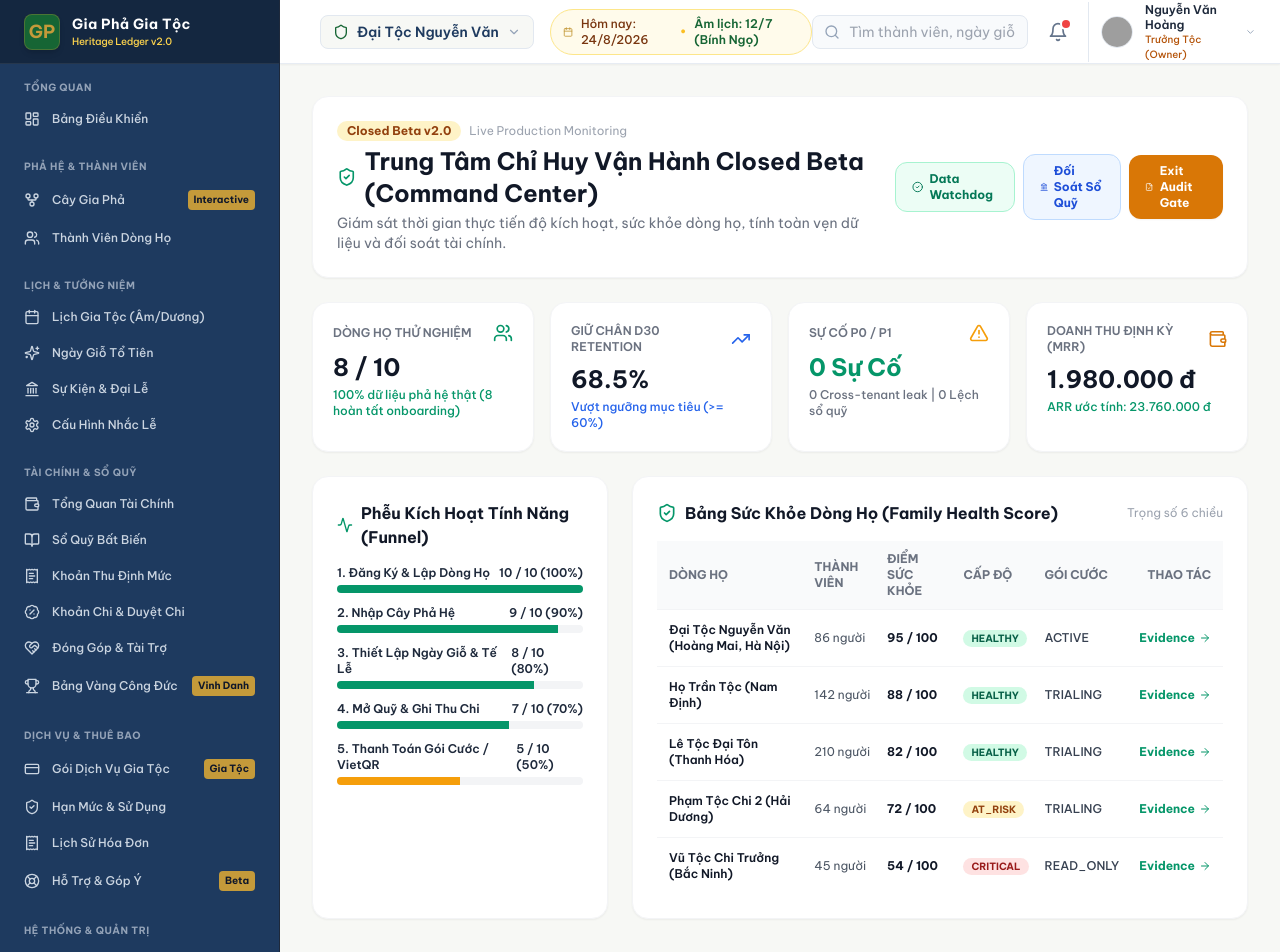
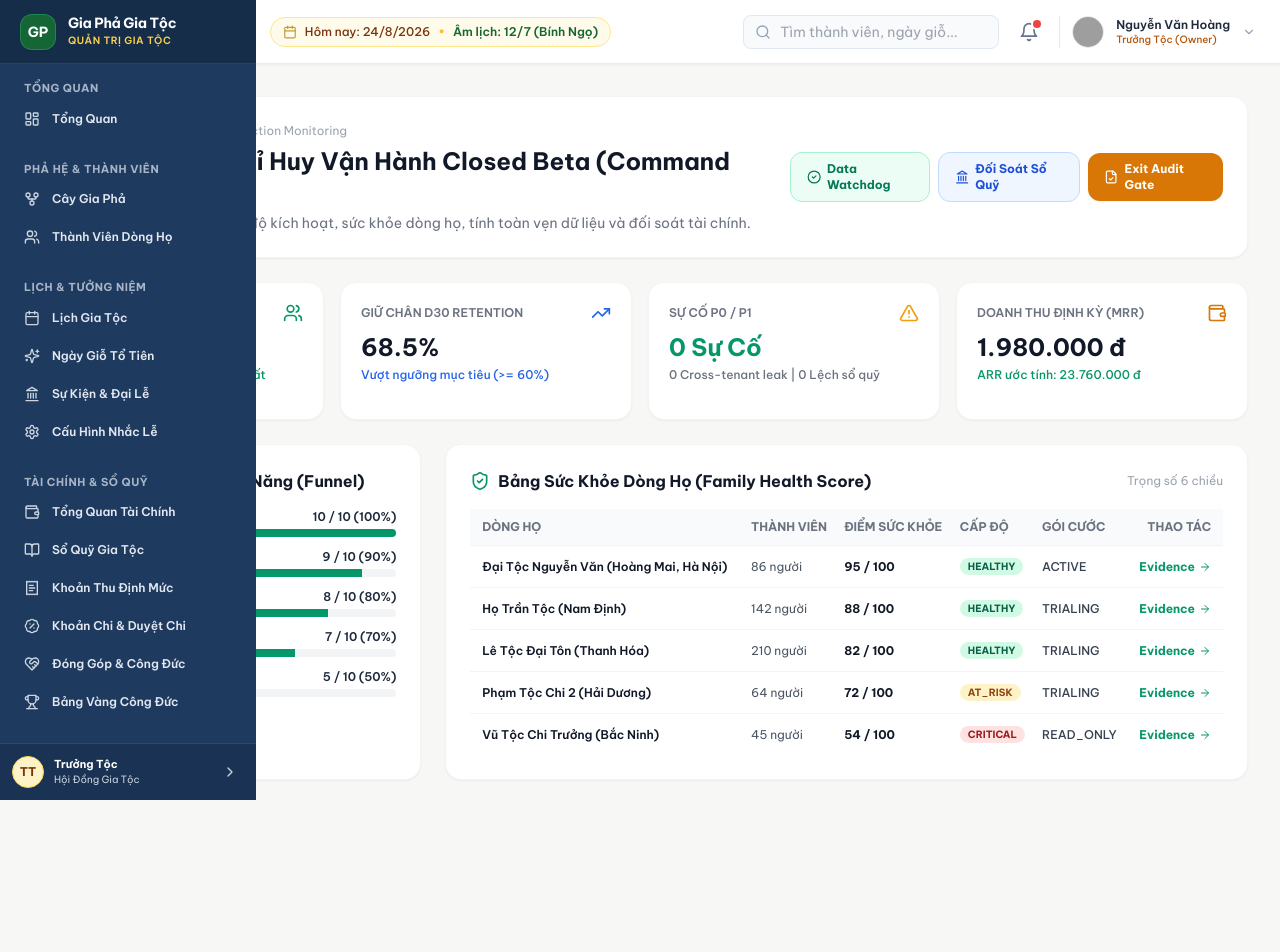
Before and after one commit to qtdyentho/GiaPhaGiaToc, a React (Vite) app: page /admin/beta in a window 1280 px wide. Shown: the top 952 px of the page. After the commit the page ends 812 px from the top, so only its background shows below. Built offline with nearby package versions, Linux system fonts and the light colour scheme; no server answers; grey boxes are pictures that could not be loaded.

Commit message:
feat(ux): complete Phase 6.X-Content global UX writing and human language reconciliation with uiCopy dictionary

```diff
--- a/src/components/calendar/CreateMemorialModal.tsx
+++ b/src/components/calendar/CreateMemorialModal.tsx
@@ -185,7 +185,7 @@ export const CreateMemorialModal: React.FC<CreateMemorialModalProps> = ({
                   onChange={(e) => setIsLeapMonth(e.target.checked)}
                   className="rounded text-amber-600 focus:ring-amber-500"
                 />
-                <span>Đây là ngày giỗ ghi nhận vào Tháng Nhuận (BR-MEMORIAL-003)</span>
+                <span>Ngày giỗ thuộc Tháng Nhuận âm lịch</span>
               </label>
             </div>
           </div>
--- a/src/components/genealogy/DataImportWizardModal.tsx
+++ b/src/components/genealogy/DataImportWizardModal.tsx
@@ -75,8 +75,8 @@ export const DataImportWizardModal: React.FC<DataImportWizardModalProps> = ({ is
                 <FileSpreadsheet className="w-5 h-5" />
               </div>
               <div>
-                <h1 className="text-base font-bold text-slate-900">Trợ Lý Nhập Dữ Liệu Gia Phả (Auto-Mapping Engine)</h1>
-                <p className="text-xs text-slate-500">Tự động nhận diện cột, kiểm tra lỗi logic và hỗ trợ Hoàn Tác (Undo Batch)</p>
+                <h1 className="text-base font-bold text-slate-900">Nhập Dữ Liệu Gia Phả Từ Tệp</h1>
+                <p className="text-xs text-slate-500">Tự động ghép cột thông tin, kiểm tra tính hợp lệ và hỗ trợ hoàn tác khi cần</p>
               </div>
             </div>
             <button onClick={onClose} className="text-slate-400 hover:text-slate-600 text-sm font-bold">✕</button>
@@ -88,7 +88,7 @@ export const DataImportWizardModal: React.FC<DataImportWizardModalProps> = ({ is
               1. Tải Lên
             </div>
             <div className={`p-1.5 rounded-lg ${step >= 2 ? 'bg-emerald-50 text-heritage-green border border-emerald-200' : 'bg-slate-50 text-slate-400'}`}>
-              2. Ánh Xạ Cột
+              2. Ghép Cột
             </div>
             <div className={`p-1.5 rounded-lg ${step >= 3 ? 'bg-emerald-50 text-heritage-green border border-emerald-200' : 'bg-slate-50 text-slate-400'}`}>
               3. Kiểm Tra
--- a/src/components/layout/AppSidebar.tsx
+++ b/src/components/layout/AppSidebar.tsx
@@ -20,6 +20,7 @@ import {
   LifeBuoy
 } from 'lucide-react';
 import { BRAND } from '../../lib/constants';
+import { UI_COPY } from '../../config/uiCopy';
 
 interface NavItem {
   to: string;
@@ -32,53 +33,53 @@ const navSections: { title: string; items: NavItem[] }[] = [
   {
     title: 'TỔNG QUAN',
     items: [
-      { to: '/app/dashboard', icon: LayoutDashboard, label: 'Bảng Điều Khiển' },
+      { to: '/app/dashboard', icon: LayoutDashboard, label: UI_COPY.navigation.overview },
     ],
   },
   {
     title: 'PHẢ HỆ & THÀNH VIÊN',
     items: [
-      { to: '/app/genealogy', icon: GitFork, label: 'Cây Gia Phả', badge: 'Interactive' },
-      { to: '/app/members', icon: Users, label: 'Thành Viên Dòng Họ' },
+      { to: '/app/genealogy', icon: GitFork, label: UI_COPY.navigation.genealogy },
+      { to: '/app/members', icon: Users, label: UI_COPY.navigation.members },
     ],
   },
   {
     title: 'LỊCH & TƯỞNG NIỆM',
     items: [
-      { to: '/app/calendar', icon: Calendar, label: 'Lịch Gia Tộc (Âm/Dương)' },
-      { to: '/app/memorials', icon: Sparkles, label: 'Ngày Giỗ Tổ Tiên' },
-      { to: '/app/events', icon: Landmark, label: 'Sự Kiện & Đại Lễ' },
-      { to: '/app/reminders', icon: Settings, label: 'Cấu Hình Nhắc Lễ' },
+      { to: '/app/calendar', icon: Calendar, label: UI_COPY.navigation.calendar },
+      { to: '/app/memorials', icon: Sparkles, label: UI_COPY.navigation.memorials },
+      { to: '/app/events', icon: Landmark, label: UI_COPY.navigation.events },
+      { to: '/app/reminders', icon: Settings, label: UI_COPY.navigation.reminders },
     ],
   },
   {
     title: 'TÀI CHÍNH & SỔ QUỸ',
     items: [
-      { to: '/app/finance', icon: Wallet, label: 'Tổng Quan Tài Chính' },
-      { to: '/app/finance/ledger', icon: BookOpen, label: 'Sổ Quỹ Bất Biến' },
-      { to: '/app/finance/income', icon: ReceiptText, label: 'Khoản Thu Định Mức' },
-      { to: '/app/finance/expenses', icon: BadgePercent, label: 'Khoản Chi & Duyệt Chi' },
-      { to: '/app/finance/contributions', icon: HeartHandshake, label: 'Đóng Góp & Tài Trợ' },
-      { to: '/app/finance/honor-roll', icon: Trophy, label: 'Bảng Vàng Công Đức', badge: 'Vinh Danh' },
+      { to: '/app/finance', icon: Wallet, label: UI_COPY.navigation.financeOverview },
+      { to: '/app/finance/ledger', icon: BookOpen, label: UI_COPY.navigation.fundLedger },
+      { to: '/app/finance/income', icon: ReceiptText, label: UI_COPY.navigation.income },
+      { to: '/app/finance/expenses', icon: BadgePercent, label: UI_COPY.navigation.expenses },
+      { to: '/app/finance/contributions', icon: HeartHandshake, label: UI_COPY.navigation.contributions },
+      { to: '/app/finance/honor-roll', icon: Trophy, label: UI_COPY.navigation.honorRoll },
     ],
   },
   {
-    title: 'DỊCH VỤ & THUÊ BAO',
+    title: 'GÓI DỊCH VỤ',
     items: [
-      { to: '/app/billing', icon: CreditCard, label: 'Gói Dịch Vụ Gia Tộc', badge: 'Gia Tộc' },
-      { to: '/app/billing/usage', icon: ShieldCheck, label: 'Hạn Mức & Sử Dụng' },
-      { to: '/app/billing/invoices', icon: ReceiptText, label: 'Lịch Sử Hóa Đơn' },
-      { to: '/app/support', icon: LifeBuoy, label: 'Hỗ Trợ & Góp Ý', badge: 'Beta' },
+      { to: '/app/billing', icon: CreditCard, label: UI_COPY.navigation.billing },
+      { to: '/app/billing/usage', icon: ShieldCheck, label: UI_COPY.navigation.usage },
+      { to: '/app/billing/invoices', icon: ReceiptText, label: UI_COPY.navigation.invoices },
+      { to: '/app/support', icon: LifeBuoy, label: UI_COPY.navigation.support },
     ],
   },
   {
     title: 'HỆ THỐNG & QUẢN TRỊ',
     items: [
-      { to: '/app/family/settings', icon: Settings, label: 'Cài Đặt Gia Tộc' },
-      { to: '/admin/payments', icon: Landmark, label: 'Duyệt Thanh Toán (Admin)', badge: 'Mới' },
-      { to: '/admin/beta', icon: ShieldCheck, label: 'Trung Tâm Chỉ Huy Beta', badge: 'Beta' },
-      { to: '/admin/revenue', icon: ShieldCheck, label: 'Quản Trị Doanh Thu' },
-      { to: '/admin/billing/config', icon: Settings, label: 'Cấu Hình Tài Khoản Nhận' },
+      { to: '/app/family/settings', icon: Settings, label: UI_COPY.navigation.settings },
+      { to: '/admin/payments', icon: Landmark, label: UI_COPY.navigation.adminPayments },
+      { to: '/admin/beta', icon: ShieldCheck, label: UI_COPY.navigation.adminOperations },
+      { to: '/admin/revenue', icon: ShieldCheck, label: 'Báo Cáo Doanh Thu' },
+      { to: '/admin/billing/config', icon: Settings, label: 'Tài Khoản Nhận Tiền' },
     ],
   },
 ];
@@ -94,60 +95,59 @@ export const AppSidebar: React.FC<{ isOpen?: boolean; onClose?: () => void }> =
         />
       )}
 
+      {/* Sidebar Container */}
       <aside
-        className={`fixed lg:static inset-y-0 left-0 z-40 w-[280px] bg-heritage-navy text-slate-300 flex flex-col shrink-0 min-h-screen border-r border-slate-800 transform transition-transform duration-200 ease-in-out ${
-          isOpen ? 'translate-x-0' : '-translate-x-full lg:translate-x-0'
+        className={`fixed top-0 left-0 bottom-0 z-50 w-64 bg-[#1E3A5F] text-white flex flex-col transition-transform duration-300 ease-in-out lg:translate-x-0 ${
+          isOpen ? 'translate-x-0' : '-translate-x-full'
         }`}
       >
         {/* Brand Header */}
-        <div className="h-16 px-6 flex items-center justify-between border-b border-slate-700/60 bg-heritage-navy-dark">
-          <div className="flex items-center space-x-3">
-            <div className="w-9 h-9 rounded-lg bg-heritage-green flex items-center justify-center text-heritage-gold shadow-md font-bold text-lg border border-heritage-gold/30">
+        <div className="h-16 px-5 flex items-center justify-between border-b border-white/10 bg-[#162D4A]">
+          <div className="flex items-center gap-3">
+            <div className="w-9 h-9 rounded-xl bg-[#166534] flex items-center justify-center font-bold text-white shadow-sm text-sm border border-emerald-400/30">
               GP
             </div>
-            <div>
-              <div className="font-bold text-sm text-white tracking-wide">{BRAND.name}</div>
-              <div className="text-[10px] text-amber-300 font-medium tracking-tight">Heritage Ledger v2.0</div>
+            <div className="flex flex-col">
+              <span className="font-extrabold text-sm tracking-tight text-white leading-tight font-sans">
+                {BRAND.name}
+              </span>
+              <span className="text-[10px] text-amber-300 font-semibold tracking-wider uppercase font-sans">
+                Quản Trị Gia Tộc
+              </span>
             </div>
           </div>
-          {onClose && (
-            <button
-              onClick={onClose}
-              className="lg:hidden text-slate-400 hover:text-white p-1"
-            >
-              ✕
-            </button>
-          )}
         </div>
 
-      {/* Navigation Links */}
-      <div className="flex-1 overflow-y-auto py-4 px-3 space-y-6">
+        {/* Navigation Sections */}
+        <div className="flex-1 overflow-y-auto px-3 py-4 space-y-6 custom-scrollbar font-sans">
           {navSections.map((section, idx) => (
-          <div key={idx}>
-            <div className="px-3 text-[10px] font-bold text-slate-400 uppercase tracking-wider mb-2">
+            <div key={idx} className="space-y-1">
+              <h3 className="px-3 text-[11px] font-bold text-slate-300/80 uppercase tracking-wider">
                 {section.title}
-            </div>
-            <div className="space-y-1">
+              </h3>
+              <div className="space-y-0.5 mt-1">
                 {section.items.map((item) => {
                   const Icon = item.icon;
                   return (
                     <NavLink
                       key={item.to}
                       to={item.to}
+                      end={item.to === '/app/dashboard'}
+                      onClick={onClose}
                       className={({ isActive }) =>
-                      `flex items-center justify-between px-3 py-2 rounded-lg text-xs font-medium transition ${
+                        `flex items-center justify-between px-3 py-2.5 rounded-xl text-xs font-semibold transition-all group ${
                           isActive
-                          ? 'bg-heritage-green text-white font-semibold shadow-sm'
-                          : 'text-slate-300 hover:bg-white/10 hover:text-white'
+                            ? 'bg-[#166534] text-white shadow-sm font-bold'
+                            : 'text-slate-200 hover:text-white hover:bg-white/10'
                         }`
                       }
                     >
-                    <div className="flex items-center space-x-3">
-                      <Icon className="w-4 h-4 shrink-0" />
+                      <div className="flex items-center gap-3">
+                        <Icon className="w-4 h-4 shrink-0 transition-transform group-hover:scale-110 text-slate-300 group-hover:text-white" />
                         <span>{item.label}</span>
                       </div>
                       {item.badge && (
-                      <span className="text-[10px] px-1.5 py-0.5 rounded bg-heritage-gold text-slate-900 font-bold">
+                        <span className="px-1.5 py-0.5 text-[9px] font-bold rounded-md bg-white/20 text-white">
                           {item.badge}
                         </span>
                       )}
@@ -159,29 +159,32 @@ export const AppSidebar: React.FC<{ isOpen?: boolean; onClose?: () => void }> =
           ))}
         </div>
 
-      {/* Subscription Status Card */}
-      <div className="p-3 m-3 rounded-xl bg-slate-800/80 border border-slate-700">
-        <div className="flex items-center justify-between mb-1.5">
-          <span className="text-[10px] font-bold text-amber-300 uppercase">Gói Gia Tộc</span>
-          <span className="text-[10px] px-1.5 py-0.5 bg-emerald-500/20 text-emerald-300 font-semibold rounded">
-            Đang Hoạt Động
+        {/* Footer / User Profile summary */}
+        <div className="p-3 border-t border-white/10 bg-[#162D4A]/50 flex items-center justify-between text-xs font-sans">
+          <div className="flex items-center gap-2.5">
+            <div className="w-8 h-8 rounded-full bg-amber-100 border border-amber-300 text-amber-900 flex items-center justify-center font-bold text-xs">
+              TT
+            </div>
+            <div className="flex flex-col">
+              <span className="font-bold text-white text-[11px] truncate max-w-[120px]">
+                Trưởng Tộc
+              </span>
+              <span className="text-[10px] text-slate-300">
+                Hội Đồng Gia Tộc
               </span>
             </div>
-        <div className="text-xs text-slate-300 mb-2">
-          86 / 300 Thành viên
-        </div>
-        <div className="w-full bg-slate-700 h-1.5 rounded-full overflow-hidden mb-3">
-          <div className="bg-heritage-gold h-full rounded-full" style={{ width: '28.6%' }}></div>
           </div>
           <NavLink
-          to="/app/billing"
-          className="flex items-center justify-center space-x-1 text-[11px] font-semibold text-white bg-heritage-green hover:bg-heritage-green-light py-1.5 rounded-lg transition"
+            to="/app/family/settings"
+            className="p-1.5 rounded-lg text-slate-300 hover:text-white hover:bg-white/10 transition"
+            title="Cài đặt gia tộc"
           >
-          <span>Quản lý thuê bao</span>
-          <ChevronRight className="w-3.5 h-3.5" />
+            <ChevronRight className="w-4 h-4" />
           </NavLink>
         </div>
       </aside>
     </>
   );
 };
+
+export default AppSidebar;
--- /dev/null
+++ b/src/config/uiCopy.ts
@@ -0,0 +1,106 @@
+/**
+ * CENTRAL UI COPY & CONTENT DICTIONARY
+ * Heritage Ledger — Ngôn ngữ tiếng Việt tự nhiên, trang trọng, gần gũi với văn hóa dòng họ Việt Nam
+ */
+
+export const UI_COPY = {
+  common: {
+    appName: 'Gia Phả Gia Tộc',
+    appSubtitle: 'Nền Tảng Quản Trị Gia Phả & Tài Chính Dòng Họ',
+    loading: 'Đang tải...',
+    saving: 'Đang lưu...',
+    processing: 'Đang xử lý...',
+    searching: 'Đang tìm kiếm...',
+    noData: 'Chưa có dữ liệu.',
+    save: 'Lưu thay đổi',
+    cancel: 'Hủy',
+    confirm: 'Xác nhận',
+    close: 'Đóng',
+    back: 'Quay lại',
+    details: 'Xem chi tiết',
+    edit: 'Chỉnh sửa',
+    delete: 'Xóa',
+    filter: 'Bộ lọc',
+    search: 'Tìm kiếm',
+    print: 'In bản A4',
+    exportCsv: 'Xuất tệp CSV',
+  },
+
+  navigation: {
+    overview: 'Tổng Quan',
+    genealogy: 'Cây Gia Phả',
+    members: 'Thành Viên Dòng Họ',
+    calendar: 'Lịch Gia Tộc',
+    memorials: 'Ngày Giỗ Tổ Tiên',
+    events: 'Sự Kiện & Đại Lễ',
+    reminders: 'Cấu Hình Nhắc Lễ',
+    financeOverview: 'Tổng Quan Tài Chính',
+    fundLedger: 'Sổ Quỹ Gia Tộc',
+    income: 'Khoản Thu Định Mức',
+    expenses: 'Khoản Chi & Duyệt Chi',
+    contributions: 'Đóng Góp & Công Đức',
+    honorRoll: 'Bảng Vàng Công Đức',
+    billing: 'Gói Dịch Vụ Gia Tộc',
+    usage: 'Hạn Mức Sử Dụng',
+    invoices: 'Lịch Sử Hóa Đơn',
+    support: 'Hỗ Trợ & Hướng Dẫn',
+    settings: 'Cài Đặt Dòng Họ',
+    adminPayments: 'Duyệt Thanh Toán',
+    adminOperations: 'Kiểm Soát Vận Hành',
+  },
+
+  genealogy: {
+    treeTitle: 'Cây Gia Phả Dòng Họ',
+    treeSubtitle: 'Quản lý các thế hệ, chi phái và kết nối huyết thống trực hệ',
+    addMember: 'Thêm Thành Viên Mới',
+    viewAllBranches: 'Toàn Dòng Họ',
+    living: 'Đang sinh sống',
+    deceased: 'Đã quy tiên / Tạ thế',
+    male: 'Nam (Đinh)',
+    female: 'Nữ',
+    child: 'Là Con (Hậu duệ)',
+    spouse: 'Là Vợ / Chồng',
+    parent: 'Là Cha / Mẹ',
+    exportTree: 'Xuất Phả Đồ Bản Đẹp',
+  },
+
+  calendar: {
+    memorialTitle: 'Lịch Ngày Giỗ & Tưởng Niệm',
+    memorialSubtitle: 'Tự động tính ngày giỗ âm lịch chuẩn thiên văn cho các thế hệ tiền nhân',
+    eventTitle: 'Sự Kiện & Đại Lễ Tộc',
+    eventSubtitle: 'Quản lý lịch tế tổ, họp họ định kỳ và phân công lễ vật',
+    addEvent: 'Tạo Sự Kiện Mới',
+    addMemorial: 'Ghi Nhận Ngày Giỗ',
+  },
+
+  finance: {
+    dashboardTitle: 'Trung Tâm Tài Chính & Sổ Quỹ Gia Tộc',
+    dashboardSubtitle: 'Ghi chép thu chi minh bạch, lưu truyền lịch sử quỹ dòng họ qua các thế hệ',
+    activeFunds: 'Danh Sách Quỹ Gia Tộc Hoạt Động',
+    activeFundsSubtitle: 'Nhấn vào từng quỹ để xem chi tiết số dư, quy chế và lịch sử giao dịch',
+    recordIncome: 'Ghi Nhận Thu Tiền',
+    createExpense: 'Tạo Đề Xuất Chi',
+    createFund: 'Khởi Tạo Quỹ Mới',
+    posted: 'Đã Ghi Sổ',
+    reversed: 'Đã Hoàn Tác',
+    reversalAction: 'Hoàn tác giao dịch',
+    reversalConfirm: 'Bạn có chắc muốn hoàn tác bút toán này không?',
+    honorRollBannerTitle: '🏆 BẢNG VÀNG CÔNG ĐỨC DÒNG HỌ',
+    honorRollBannerSubtitle: 'Tri ân và khắc ghi công đức các bậc tiền nhân, con cháu và các nhà hảo tâm chung tay xây dựng dòng họ.',
+    honorRollEra: 'Sổ Vàng Tri Ân • Niên Hiệu Bính Ngọ 2026',
+  },
+
+  billing: {
+    planTitle: 'Gói Dịch Vụ Dòng Họ',
+    planSubtitle: 'Quản lý thời hạn sử dụng, thông tin gói cước và lịch sử thanh toán',
+    statusTrialing: 'Đang Dùng Thử',
+    statusActive: 'Đang Hoạt Động',
+    statusExpired: 'Đã Hết Hạn',
+    statusReadOnly: 'Chế Độ Chỉ Xem (Bảo Toàn Vĩnh Viễn)',
+    renewPlan: 'Gia Hạn Gói Dịch Vụ',
+    upgradePlan: 'Nâng Cấp Gói',
+    payConfirmation: 'Đã gửi thông tin chuyển khoản — Đang chờ duyệt',
+  },
+};
+
+export default UI_COPY;
--- a/src/pages/EventDetailPage.tsx
+++ b/src/pages/EventDetailPage.tsx
@@ -121,7 +121,7 @@ export const EventDetailPage: React.FC = () => {
             </div>
             <div>
               <h2 className="text-sm font-bold text-slate-900">Ngân Sách & Quyết Toán Sự Kiện</h2>
-              <p className="text-[11px] text-slate-500">Đối soát trực tiếp từ Sổ Cái Bất Biến (Phase 2 Financial Core)</p>
+              <p className="text-[11px] text-slate-500">Trích xuất trực tiếp từ sổ quỹ dòng họ</p>
             </div>
           </div>
 
@@ -129,7 +129,7 @@ export const EventDetailPage: React.FC = () => {
             to="/app/finance/ledger"
             className="text-xs font-semibold text-heritage-green hover:underline flex items-center space-x-1"
           >
-            <span>Xem Sổ Cái</span>
+            <span>Xem Sổ Quỹ</span>
           </Link>
         </div>
 
--- a/src/pages/FinanceDashboardPage.tsx
+++ b/src/pages/FinanceDashboardPage.tsx
@@ -87,11 +87,11 @@ export const FinanceDashboardPage: React.FC = () => {
               <h1 className="text-xl sm:text-2xl font-bold text-slate-900 font-sans tracking-tight">
                 Trung Tâm Tài Chính & Sổ Quỹ Gia Tộc
               </h1>
-              <Badge variant="gold">Financial Core v2.0</Badge>
-              <Badge variant="success">Bất biến 100%</Badge>
+              <Badge variant="gold">Sổ Quỹ Minh Bạch</Badge>
+              <Badge variant="success">Ghi Sổ Chuẩn Mực</Badge>
             </div>
             <p className="text-xs sm:text-sm text-slate-500 mt-1">
-              Kế toán kép bất biến, minh bạch tuyệt đối 100% dòng tiền & công đức dòng họ
+              Ghi chép thu chi minh bạch, lưu truyền lịch sử quỹ dòng họ qua các thế hệ
             </p>
           </div>
         </div>
--- a/src/pages/FundLedgerPage.tsx
+++ b/src/pages/FundLedgerPage.tsx
@@ -96,13 +96,13 @@ export const FundLedgerPage: React.FC = () => {
           </div>
           <div>
             <h1 className="text-xl sm:text-2xl font-bold text-slate-900 flex items-center gap-2.5">
-              <span>Sổ Quỹ Gia Tộc Bất Biến</span>
+              <span>Sổ Quỹ Gia Tộc</span>
               <span className="text-xs bg-emerald-50 text-emerald-800 font-bold px-2.5 py-0.5 rounded-full border border-emerald-200">
-                Immutable Ledger
+                Lưu Trữ Vĩnh Viễn
               </span>
             </h1>
             <p className="text-xs sm:text-sm text-slate-500 mt-1">
-              Mọi bút toán POSTED không xóa vật lý, chỉ cho phép đảo ngược đối ứng (BR-REV-001)
+              Mọi khoản thu chi đã ghi sổ đều được lưu giữ vĩnh viễn, trường hợp sai sót sẽ thực hiện hoàn tác đối ứng
             </p>
           </div>
         </div>
@@ -287,7 +287,7 @@ export const FundLedgerPage: React.FC = () => {
                               : 'bg-amber-50 text-amber-900 border border-amber-300'
                           }`}
                         >
-                          {tx.status}
+                          {tx.status === 'POSTED' ? 'Đã Ghi Sổ' : 'Đã Hoàn Tác'}
                         </span>
                       </td>
                       <td className="py-3.5 px-4 text-right">
@@ -297,7 +297,7 @@ export const FundLedgerPage: React.FC = () => {
                             className="text-amber-800 hover:text-amber-900 hover:bg-amber-50 border border-amber-200 px-2 py-1 rounded-lg text-xs font-bold inline-flex items-center gap-1 transition shadow-xs"
                           >
                             <RotateCcw className="w-3.5 h-3.5" />
-                            <span>Đảo bút toán</span>
+                            <span>Hoàn tác giao dịch</span>
                           </button>
                         ) : (
                           <span className="text-slate-400 text-[11px]">—</span>
--- a/src/pages/ReminderSettingsPage.tsx
+++ b/src/pages/ReminderSettingsPage.tsx
@@ -57,8 +57,8 @@ export const ReminderSettingsPage: React.FC = () => {
         <div>
           <h1 className="text-xl font-bold text-slate-900 flex items-center space-x-2">
             <span>Cấu Hình Nhắc Lịch & Thông Báo Lễ Giỗ</span>
-            <span className="text-xs bg-amber-100 text-amber-900 font-bold px-2.5 py-0.5 rounded-full border border-amber-300">
-              BR-REMINDER-001
+            <span className="text-xs bg-emerald-100 text-emerald-900 font-bold px-2.5 py-0.5 rounded-full border border-emerald-300">
+              Tự Động Nhắc Lễ
             </span>
           </h1>
           <p className="text-xs text-slate-500">
--- a/src/pages/UsageDashboardPage.tsx
+++ b/src/pages/UsageDashboardPage.tsx
@@ -35,13 +35,13 @@ export const UsageDashboardPage: React.FC = () => {
       <div className="flex flex-col sm:flex-row sm:items-center justify-between gap-4">
         <div>
           <h1 className="text-xl font-bold text-slate-900 flex items-center space-x-2">
-            <span>Đo Lường Hạn Mức & Tài Nguyên Gia Tộc</span>
+            <span>Hạn Mức Sử Dụng Gia Tộc</span>
             <span className="text-xs bg-emerald-100 text-emerald-900 font-bold px-2.5 py-0.5 rounded-full border border-emerald-300">
               Gói Gia Tộc
             </span>
           </h1>
           <p className="text-xs text-slate-500">
-            Giám sát mức độ sử dụng thành viên, dung lượng lưu trữ, sự kiện và lượt xuất báo cáo
+            Theo dõi số lượng thành viên, dung lượng lưu trữ và các tính năng khả dụng
           </p>
         </div>
 
```
Also changed, not shown: src/pages/BillingOverviewPage.tsx (+4 -4 lines), 1 other file (tests, documents, lock files or other folders). Lines whose indentation alone changed are shown as unchanged.
